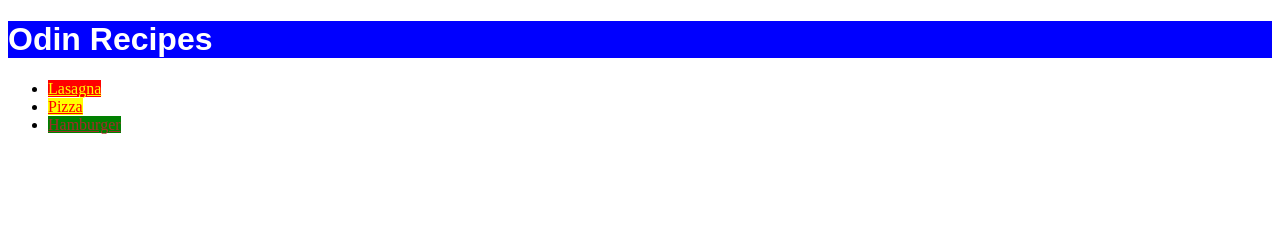
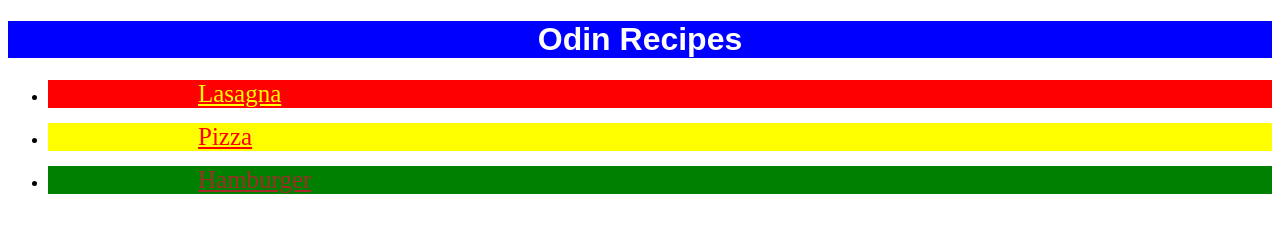
Before and after one commit to Almas-github/odin-recipes, a plain HTML site: page index.html in a window 1280 px wide. Drawn offline with Linux system fonts and the light colour scheme.

Commit message:
make text centered and have a full box

```diff
--- a/styles.css
+++ b/styles.css
@@ -1,19 +1,37 @@
+body {
+    box-sizing: border-box;
+}
 .title {
     background-color: blue;
     color: white;
     font-family: sans-serif, Arial;
+    text-align: center;
 }
 .lasagna {
     background-color: red;
     color:yellow;
+    font-size: 25px;
+    padding-left: 150px;
+    margin-bottom: 15px;
+    display: block;
 }
 .pizza {
     background-color: yellow;
     color: red;
+    font-size: 25px;
+    padding-left: 150px;
+    margin-top: 15px;
+    margin-bottom: 15px;
+    display: block;
 }
 .hamburger {
     background-color: green;
     color: brown;
+    font-size: 25px;
+    padding-left: 150px;
+    margin-top: 15px;
+    margin-bottom: 15px;
+    display: block;
 }
 .lh1 {
     background-color: red;
```
